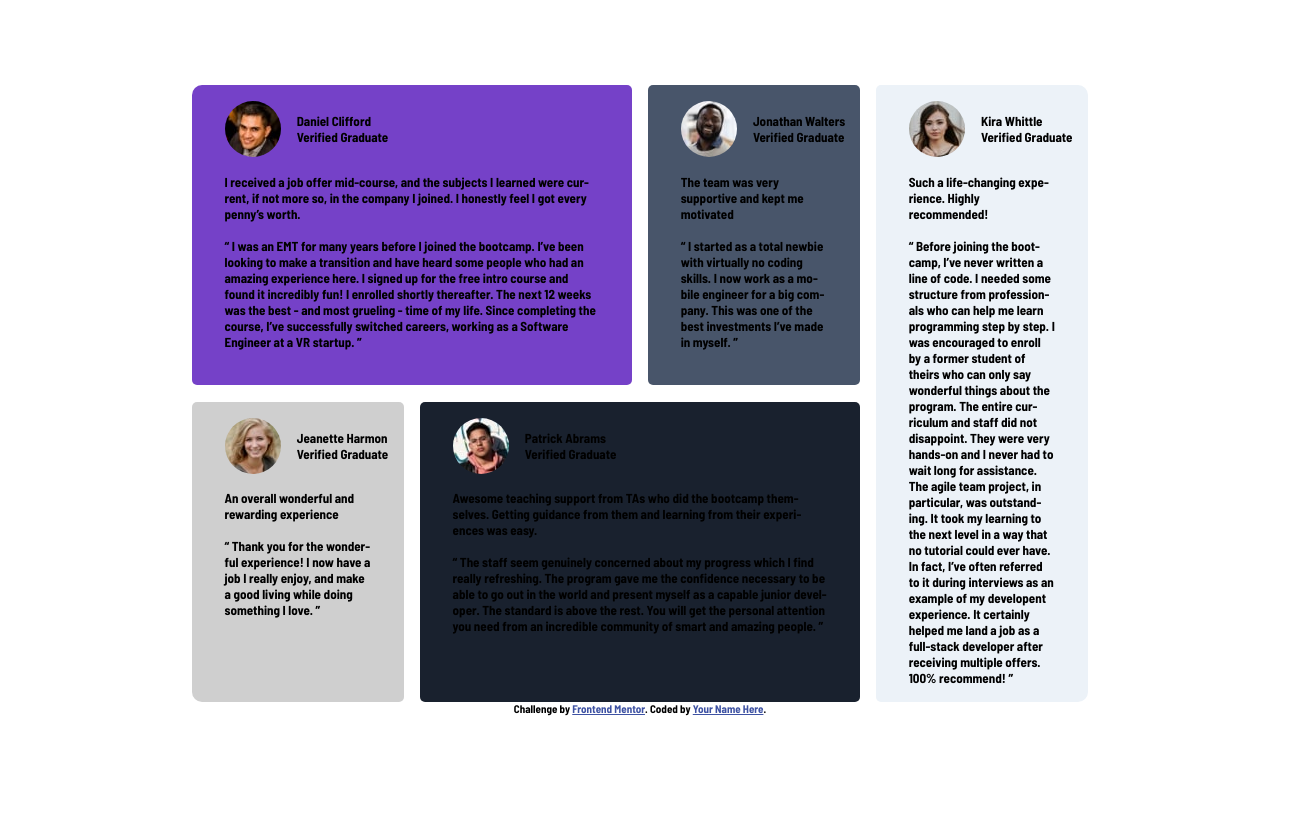
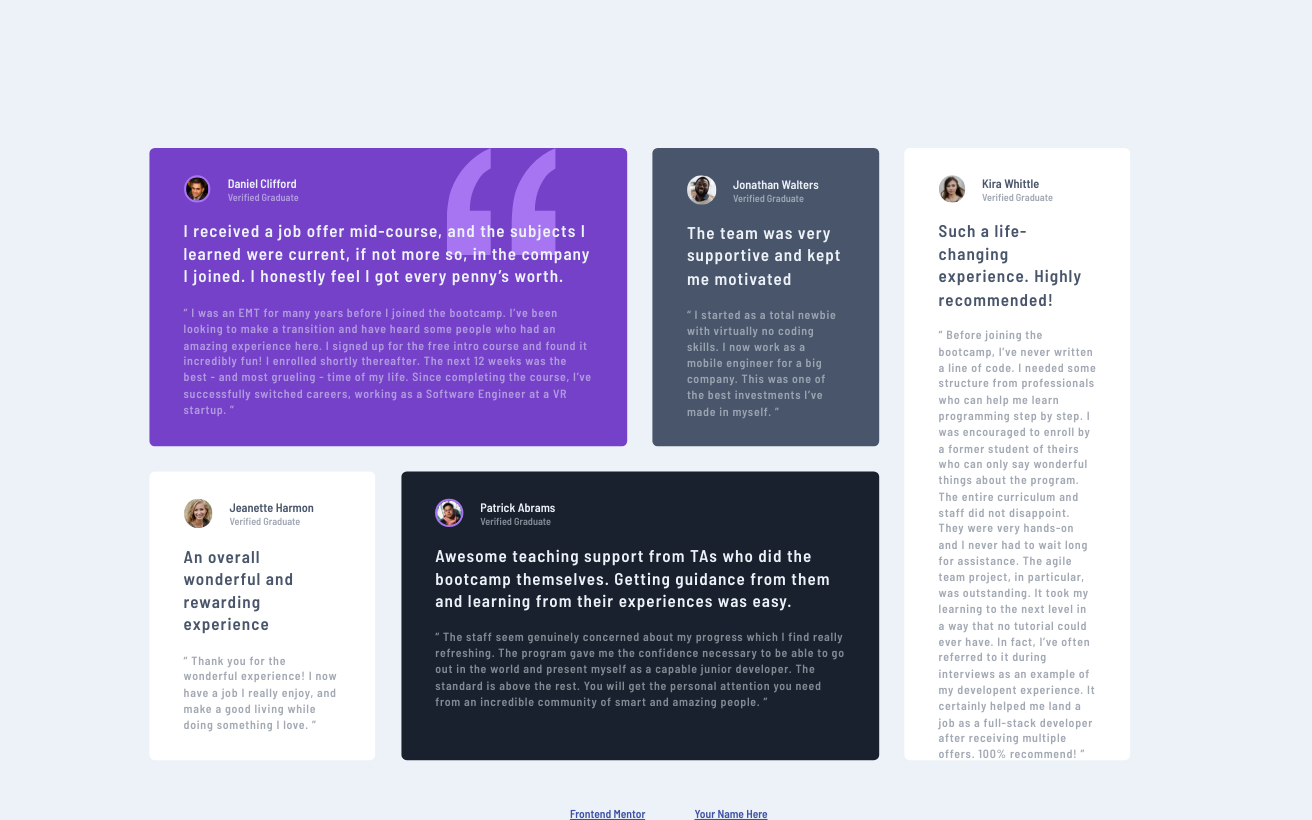
Before and after one commit to Hargent/testimonials-grid-section, a plain HTML site: page index.html in a window 1280 px wide. Shown: the whole page, 1312 px wide, since content can reach past the window. Drawn offline with Linux system fonts and the light colour scheme.

Commit message:
97% completed

```diff
--- a/index.css
+++ b/index.css
@@ -1,12 +1,12 @@
 @font-face {
 	font-family: Barlow-400;
-	font-weight: 400;
+	/* font-weight: 400; */
 	src: url(./Assets/Barlow_Semi_Condensed/BarlowSemiCondensed-Bold.ttf);
 }
 @font-face {
 	font-family: Barlow-600;
 	src: url(./Assets/Barlow_Semi_Condensed/BarlowSemiCondensed-SemiBold.ttf);
-	font-weight: 600;
+	/* font-weight: 600; */
 }
 :root {
 	--Moderate-violet: hsl(263, 55%, 52%);
@@ -15,6 +15,7 @@
 	--White: hsl(0, 0%, 100%);
 
 	--Light-gray: hsl(0, 0%, 81%);
+	--Light-gray-2: hsl(0, 23%, 94%);
 	--Light-grayish-blue: hsl(210, 46%, 95%);
 }
 * {
@@ -28,26 +29,41 @@ html {
 }
 body {
 	box-sizing: inherit;
-	font-family: Barlow-400;
+	font-family: Barlow-600;
 	height: 100vh;
+	color: var(--Light-grayish-blue);
 
 	display: flex;
 	flex-direction: column;
 	align-items: center;
 	justify-content: center;
+
+	position: relative;
+	background-color: var(--Light-grayish-blue);
+
+	transform: scale(1.05);
 }
 .items__container {
+	position: absolute;
+	top: 50%;
+	left: 50%;
+	transform: translate(-50%, -50%);
 	display: grid;
 	grid-template-columns: repeat(12, 1fr);
 	grid-template-rows: repeat(2, 1fr);
-	grid-gap: 1.25rem;
+	grid-gap: 1.875rem;
 
 	/* justify-content: space-between; */
 
-	width: 70vw;
-	height: max-content;
+	width: 73vw;
+	height: 60vh;
 	border-radius: 10px;
-	overflow: hidden;
+
+	/* overflow: hidden; */
+}
+.items__container > *:first-child img,
+.items__container > *:last-child img {
+	border: 2px solid #a775f1;
 }
 @supports (flex-basis: max-content) {
 	.items__container {
@@ -55,7 +71,7 @@ body {
 	}
 }
 .items {
-	padding: 1.25rem 2.5rem;
+	padding: 2rem 2.5rem;
 	border-radius: 5px;
 	width: 100%;
 
@@ -65,11 +81,24 @@ body {
 .items > *:not(:last-child) {
 	margin-bottom: 1.25rem;
 }
+
 .item-1 {
 	grid-area: 1 / span 6 / 1 / span 1;
 
 	background-color: var(--Moderate-violet);
+	position: relative;
 }
+.item-1 > * {
+	position: relative;
+	z-index: 1;
+}
+.item-1-svg {
+	position: absolute;
+
+	top: 0;
+	right: 15%;
+}
+
 .item-2 {
 	grid-column: span 3;
 
@@ -78,14 +107,18 @@ body {
 .item-3 {
 	grid-column: span 3;
 	grid-row: span 2;
-
-	background-color: var(--Light-grayish-blue);
 }
 .item-4 {
 	grid-column: span 3;
+}
+.item-3,
+.item-4 {
+	background-color: #fff;
+	color: var(--Very-dark-grayish-blue);
 
-	background-color: var(--Light-gray);
+	box-shadow: 0px 0px 4px 8px var(--Light-grayish-blue);
 }
+
 .item-5 {
 	grid-column: span 6;
 
@@ -94,11 +127,17 @@ body {
 p {
 	display: flex;
 
+	text-justify: inter-word;
 	/* flex-wrap: wrap; */
 }
-@supports (hyphens: auto) {
+/* @supports (hyphens: auto) {
 	p {
 		hyphens: auto;
+	}
+} */
+@supports (text-justify: inter-word) {
+	p {
+		text-justify: inter-word;
 	}
 }
 
@@ -107,17 +146,50 @@ p {
 	width: max-content;
 
 	display: flex;
-	justify-content: space-between;
+	justify-content: flex-start;
 	align-items: center;
 }
-.item__profile > *:not(:last-child) {
-	margin-right: 1.25rem;
+
+.item__profile > img {
+	width: 18%;
+	border-radius: 50%;
 }
-.item__profile > img {
-	border-radius: 50%;
+.item__profile-text {
+	display: flex;
+	flex-direction: column;
+	align-items: flex-start;
+	justify-content: space-between;
+	margin-left: 1.25rem;
+}
+.item__profile-text > *:last-child {
+	font-family: Barlow-600;
+	opacity: 0.5;
+	color: --white;
+	font-size: 0.75rem;
+}
+.item__profile-text > *:first-child {
+	font-size: 0.9rem;
+	font-family: Barlow-600;
+}
+
+.item__intro {
+	font-size: 1.25rem;
+	letter-spacing: 1px;
+	line-height: 1.65rem;
+}
+.item__details {
+	opacity: 0.5;
+	font-size: 0.875rem;
+	letter-spacing: 0.7px;
+	line-height: 1.18rem;
 }
 
 .attribution {
+	position: fixed;
+	bottom: 0;
+	left: 50%;
+	transform: translateX(-50%);
+
 	font-size: 11px;
 	text-align: center;
 }
--- a/index.html
+++ b/index.html
@@ -21,6 +21,10 @@
 	<body>
 		<div class="items__container">
 			<div class="item-1 items">
+				<object
+					data="/Assets/images/bg-pattern-quotation.svg"
+					class="item-1-svg"></object>
+
 				<div class="item__profile">
 					<img src="./Assets/images/image-daniel.jpg" alt="Daniel" />
 
@@ -29,14 +33,14 @@
 						<p>Verified Graduate</p>
 					</div>
 				</div>
-				<div class="item-1__intro">
+				<div class="item__intro">
 					<p class="intro__text">
 						I received a job offer mid-course, and the subjects I
 						learned were current, if not more so, in the company I
 						joined. I honestly feel I got every penny’s worth.
 					</p>
 				</div>
-				<div class="item-1__details">
+				<div class="item__details">
 					<p class="detail__text">
 						“ I was an EMT for many years before I joined the
 						bootcamp. I’ve been looking to make a transition and
@@ -61,11 +65,11 @@
 						<p>Verified Graduate</p>
 					</div>
 				</div>
-				<div class="item-2__intro">
+				<div class="item__intro">
 					<p class="intro__text"></p>
 					The team was very supportive and kept me motivated
 				</div>
-				<div class="item-2__details">
+				<div class="item__details">
 					<p class="detail__text">
 						“ I started as a total newbie with virtually no coding
 						skills. I now work as a mobile engineer for a big
@@ -83,12 +87,12 @@
 						<p>Verified Graduate</p>
 					</div>
 				</div>
-				<div class="item-3__intro">
+				<div class="item__intro">
 					<p class="intro__text">
 						Such a life-changing experience. Highly recommended!
 					</p>
 				</div>
-				<div class="item-3__details">
+				<div class="item__details">
 					<p class="detail__text">
 						“ Before joining the bootcamp, I’ve never written a line
 						of code. I needed some structure from professionals who
@@ -118,12 +122,12 @@
 						<p>Verified Graduate</p>
 					</div>
 				</div>
-				<div class="item-4__intro">
+				<div class="item__intro">
 					<p class="intro__text">
 						An overall wonderful and rewarding experience
 					</p>
 				</div>
-				<div class="item-4__details">
+				<div class="item__details">
 					<p class="detail__text">
 						“ Thank you for the wonderful experience! I now have a
 						job I really enjoy, and make a good living while doing
@@ -142,14 +146,14 @@
 						<p>Verified Graduate</p>
 					</div>
 				</div>
-				<div class="item-5__intro">
+				<div class="item__intro">
 					<p class="intro__text">
 						Awesome teaching support from TAs who did the bootcamp
 						themselves. Getting guidance from them and learning from
 						their experiences was easy.
 					</p>
 				</div>
-				<div class="item-5__details">
+				<div class="item__details">
 					<p class="detail__text">
 						“ The staff seem genuinely concerned about my progress
 						which I find really refreshing. The program gave me the
```
